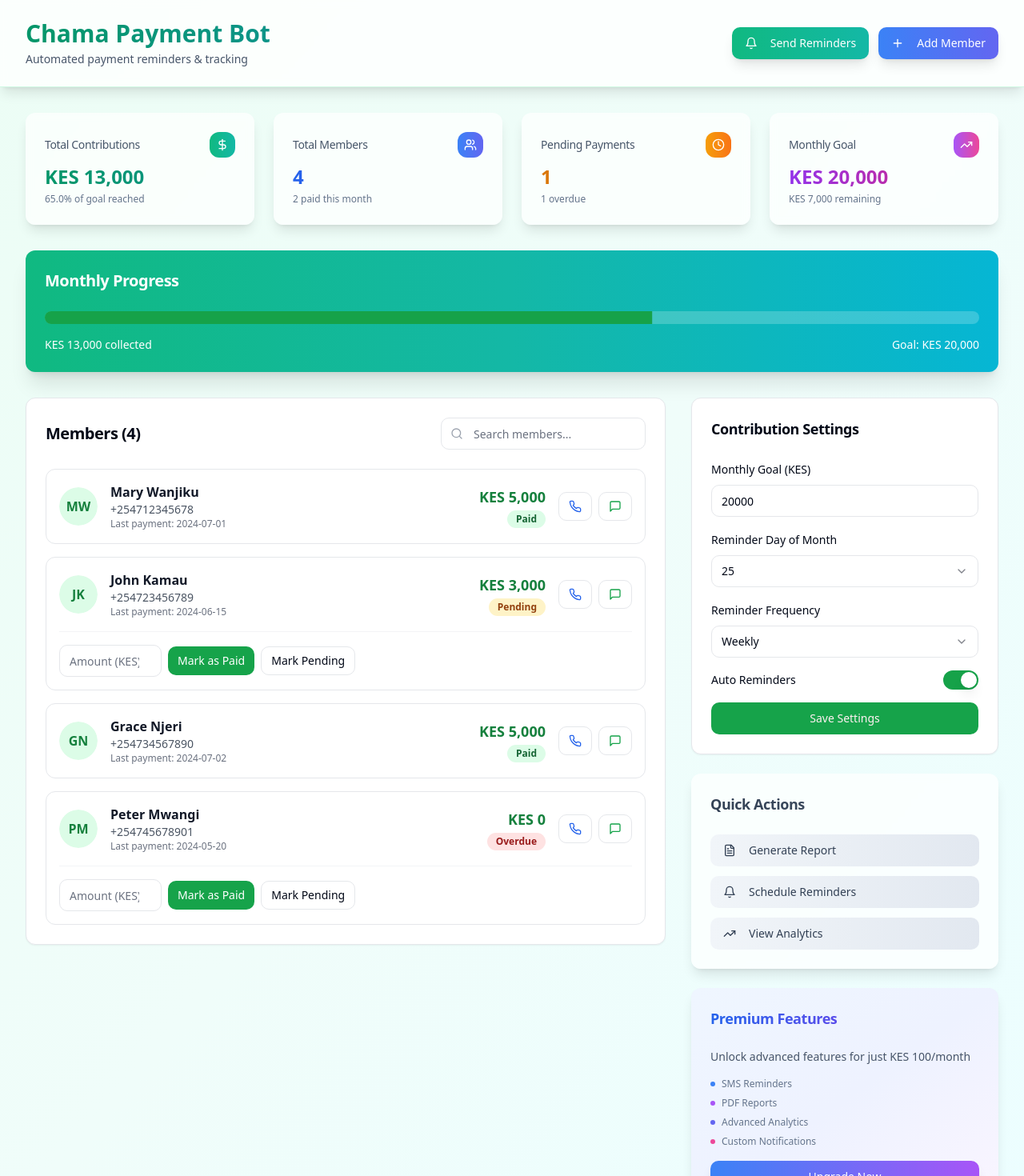
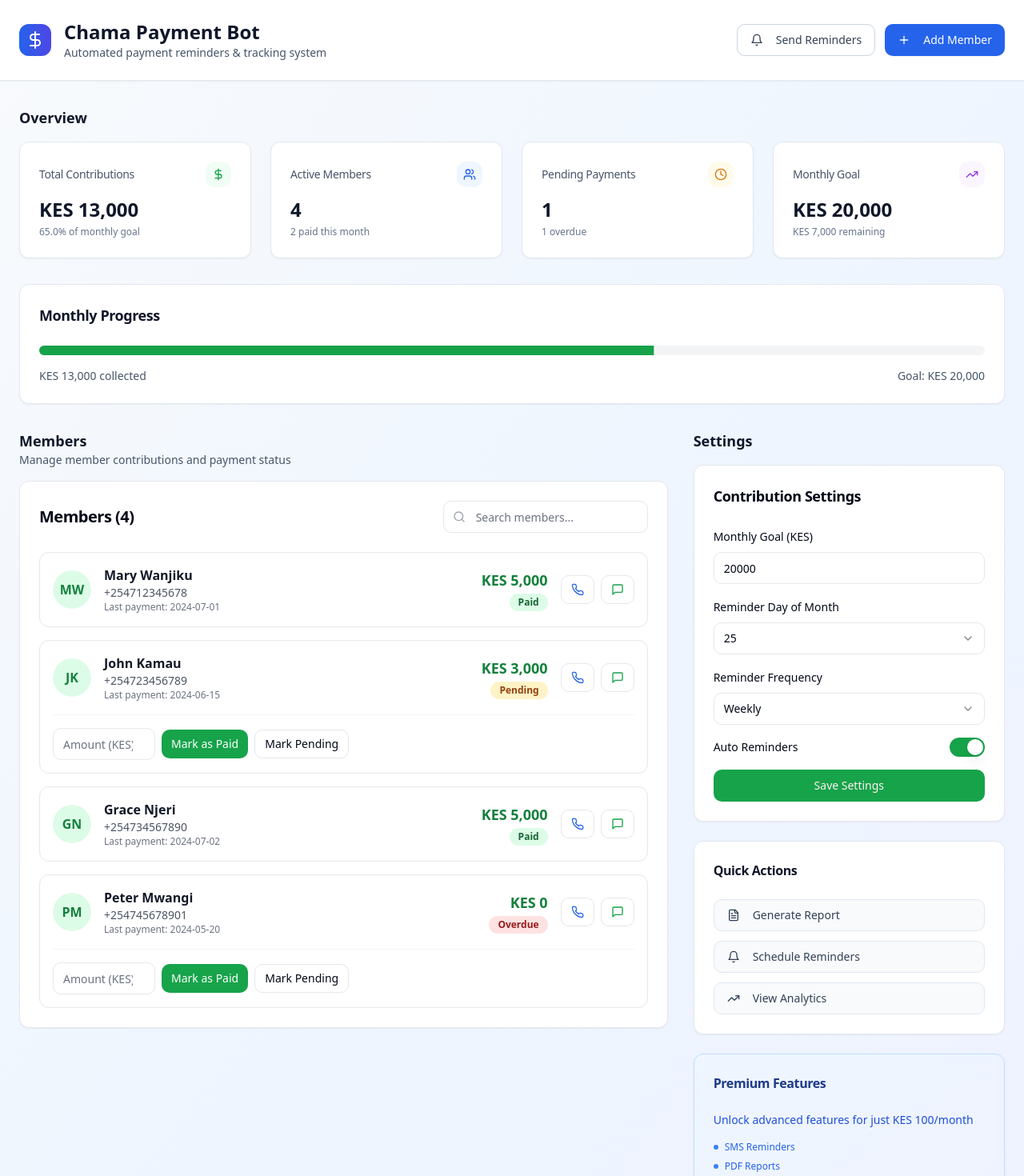
Before and after one commit to cmotau-bit/chama-pay-pal, a React (Vite) app: page / in a window 1280 px wide. Shown: the top 1470 px of the page at 80% size. Built offline with nearby package versions, Linux system fonts and the light colour scheme.

Commit message:
Refactor: Improve app layout
Improve the overall layout of the application to make it look more professional.

```diff
--- a/src/pages/Index.tsx
+++ b/src/pages/Index.tsx
@@ -52,28 +52,34 @@ const Index = () => {
   };
 
   return (
-    <div className="min-h-screen bg-gradient-to-br from-emerald-50 via-teal-50 to-cyan-50">
-      {/* Header */}
-      <div className="bg-white/80 backdrop-blur-sm shadow-lg border-b border-emerald-100">
-        <div className="max-w-7xl mx-auto px-4 sm:px-6 lg:px-8 py-6">
+    <div className="min-h-screen bg-gradient-to-br from-slate-50 via-blue-50 to-indigo-50">
+      {/* Professional Header */}
+      <header className="bg-white border-b border-slate-200 shadow-sm">
+        <div className="max-w-7xl mx-auto px-6 py-6">
           <div className="flex items-center justify-between">
+            <div className="flex items-center space-x-4">
+              <div className="w-10 h-10 bg-gradient-to-r from-blue-600 to-indigo-600 rounded-lg flex items-center justify-center">
+                <DollarSign className="w-6 h-6 text-white" />
+              </div>
               <div>
-              <h1 className="text-3xl font-bold bg-gradient-to-r from-emerald-600 to-teal-600 bg-clip-text text-transparent">
+                <h1 className="text-2xl font-bold text-slate-900">
                   Chama Payment Bot
                 </h1>
-              <p className="text-sm text-slate-600 mt-1">Automated payment reminders & tracking</p>
+                <p className="text-sm text-slate-600">Automated payment reminders & tracking system</p>
+              </div>
             </div>
             <div className="flex items-center space-x-3">
               <Button
                 onClick={handleSendReminders}
-                className="bg-gradient-to-r from-emerald-500 to-teal-500 hover:from-emerald-600 hover:to-teal-600 text-white shadow-lg"
+                variant="outline"
+                className="border-slate-300 text-slate-700 hover:bg-slate-50"
               >
                 <Bell className="w-4 h-4 mr-2" />
                 Send Reminders
               </Button>
               <Button
                 onClick={() => setIsAddMemberOpen(true)}
-                className="bg-gradient-to-r from-blue-500 to-indigo-500 hover:from-blue-600 hover:to-indigo-600 text-white shadow-lg"
+                className="bg-blue-600 hover:bg-blue-700 text-white shadow-sm"
               >
                 <Plus className="w-4 h-4 mr-2" />
                 Add Member
@@ -81,37 +87,39 @@ const Index = () => {
             </div>
           </div>
         </div>
-      </div>
+      </header>
 
-      <div className="max-w-7xl mx-auto px-4 sm:px-6 lg:px-8 py-8">
-        {/* Stats Cards */}
-        <div className="grid grid-cols-1 md:grid-cols-2 lg:grid-cols-4 gap-6 mb-8">
-          <Card className="bg-white/70 backdrop-blur-sm hover:shadow-xl transition-all duration-300 border-0 shadow-lg">
-            <CardHeader className="flex flex-row items-center justify-between space-y-0 pb-2">
+      <main className="max-w-7xl mx-auto px-6 py-8">
+        {/* Key Metrics */}
+        <div className="mb-8">
+          <h2 className="text-lg font-semibold text-slate-900 mb-4">Overview</h2>
+          <div className="grid grid-cols-1 md:grid-cols-2 lg:grid-cols-4 gap-6">
+            <Card className="bg-white shadow-sm border-slate-200 hover:shadow-md transition-shadow">
+              <CardHeader className="flex flex-row items-center justify-between space-y-0 pb-3">
                 <CardTitle className="text-sm font-medium text-slate-600">Total Contributions</CardTitle>
-              <div className="p-2 bg-gradient-to-r from-emerald-500 to-teal-500 rounded-lg">
-                <DollarSign className="h-4 w-4 text-white" />
+                <div className="p-2 bg-green-50 rounded-lg">
+                  <DollarSign className="h-4 w-4 text-green-600" />
                 </div>
               </CardHeader>
               <CardContent>
-              <div className="text-2xl font-bold bg-gradient-to-r from-emerald-600 to-teal-600 bg-clip-text text-transparent">
+                <div className="text-2xl font-bold text-slate-900">
                   KES {totalContributions.toLocaleString()}
                 </div>
                 <p className="text-xs text-slate-500 mt-1">
-                {progressPercentage.toFixed(1)}% of goal reached
+                  {progressPercentage.toFixed(1)}% of monthly goal
                 </p>
               </CardContent>
             </Card>
 
-          <Card className="bg-white/70 backdrop-blur-sm hover:shadow-xl transition-all duration-300 border-0 shadow-lg">
-            <CardHeader className="flex flex-row items-center justify-between space-y-0 pb-2">
-              <CardTitle className="text-sm font-medium text-slate-600">Total Members</CardTitle>
-              <div className="p-2 bg-gradient-to-r from-blue-500 to-indigo-500 rounded-lg">
-                <Users className="h-4 w-4 text-white" />
+            <Card className="bg-white shadow-sm border-slate-200 hover:shadow-md transition-shadow">
+              <CardHeader className="flex flex-row items-center justify-between space-y-0 pb-3">
+                <CardTitle className="text-sm font-medium text-slate-600">Active Members</CardTitle>
+                <div className="p-2 bg-blue-50 rounded-lg">
+                  <Users className="h-4 w-4 text-blue-600" />
                 </div>
               </CardHeader>
               <CardContent>
-              <div className="text-2xl font-bold bg-gradient-to-r from-blue-600 to-indigo-600 bg-clip-text text-transparent">
+                <div className="text-2xl font-bold text-slate-900">
                   {members.length}
                 </div>
                 <p className="text-xs text-slate-500 mt-1">
@@ -120,15 +128,15 @@ const Index = () => {
               </CardContent>
             </Card>
 
-          <Card className="bg-white/70 backdrop-blur-sm hover:shadow-xl transition-all duration-300 border-0 shadow-lg">
-            <CardHeader className="flex flex-row items-center justify-between space-y-0 pb-2">
+            <Card className="bg-white shadow-sm border-slate-200 hover:shadow-md transition-shadow">
+              <CardHeader className="flex flex-row items-center justify-between space-y-0 pb-3">
                 <CardTitle className="text-sm font-medium text-slate-600">Pending Payments</CardTitle>
-              <div className="p-2 bg-gradient-to-r from-amber-500 to-orange-500 rounded-lg">
-                <Clock className="h-4 w-4 text-white" />
+                <div className="p-2 bg-amber-50 rounded-lg">
+                  <Clock className="h-4 w-4 text-amber-600" />
                 </div>
               </CardHeader>
               <CardContent>
-              <div className="text-2xl font-bold bg-gradient-to-r from-amber-600 to-orange-600 bg-clip-text text-transparent">
+                <div className="text-2xl font-bold text-slate-900">
                   {pendingMembers}
                 </div>
                 <p className="text-xs text-slate-500 mt-1">
@@ -137,15 +145,15 @@ const Index = () => {
               </CardContent>
             </Card>
 
-          <Card className="bg-white/70 backdrop-blur-sm hover:shadow-xl transition-all duration-300 border-0 shadow-lg">
-            <CardHeader className="flex flex-row items-center justify-between space-y-0 pb-2">
+            <Card className="bg-white shadow-sm border-slate-200 hover:shadow-md transition-shadow">
+              <CardHeader className="flex flex-row items-center justify-between space-y-0 pb-3">
                 <CardTitle className="text-sm font-medium text-slate-600">Monthly Goal</CardTitle>
-              <div className="p-2 bg-gradient-to-r from-purple-500 to-pink-500 rounded-lg">
-                <TrendingUp className="h-4 w-4 text-white" />
+                <div className="p-2 bg-purple-50 rounded-lg">
+                  <TrendingUp className="h-4 w-4 text-purple-600" />
                 </div>
               </CardHeader>
               <CardContent>
-              <div className="text-2xl font-bold bg-gradient-to-r from-purple-600 to-pink-600 bg-clip-text text-transparent">
+                <div className="text-2xl font-bold text-slate-900">
                   KES {contributionGoal.toLocaleString()}
                 </div>
                 <p className="text-xs text-slate-500 mt-1">
@@ -154,94 +162,105 @@ const Index = () => {
               </CardContent>
             </Card>
           </div>
+        </div>
 
-        {/* Progress Bar */}
-        <Card className="mb-8 bg-gradient-to-r from-emerald-500 via-teal-500 to-cyan-500 text-white shadow-xl border-0">
+        {/* Progress Section */}
+        <div className="mb-8">
+          <Card className="bg-white shadow-sm border-slate-200">
             <CardHeader>
-            <CardTitle className="text-white text-xl">Monthly Progress</CardTitle>
+              <CardTitle className="text-slate-900 text-lg font-semibold">Monthly Progress</CardTitle>
             </CardHeader>
             <CardContent>
               <div className="space-y-4">
-              <Progress value={progressPercentage} className="h-4 bg-white/20" />
-              <div className="flex justify-between text-sm font-medium">
-                <span>KES {totalContributions.toLocaleString()} collected</span>
-                <span>Goal: KES {contributionGoal.toLocaleString()}</span>
+                <Progress value={progressPercentage} className="h-3" />
+                <div className="flex justify-between text-sm">
+                  <span className="text-slate-600">KES {totalContributions.toLocaleString()} collected</span>
+                  <span className="text-slate-600">Goal: KES {contributionGoal.toLocaleString()}</span>
                 </div>
               </div>
             </CardContent>
           </Card>
+        </div>
 
-        {/* Main Content Grid */}
+        {/* Main Content */}
         <div className="grid grid-cols-1 lg:grid-cols-3 gap-8">
-          {/* Members List */}
+          {/* Members Section */}
           <div className="lg:col-span-2">
+            <div className="mb-4">
+              <h2 className="text-lg font-semibold text-slate-900">Members</h2>
+              <p className="text-sm text-slate-600">Manage member contributions and payment status</p>
+            </div>
             <MemberList members={members} setMembers={setMembers} />
           </div>
 
           {/* Sidebar */}
           <div className="space-y-6">
+            {/* Settings */}
+            <div>
+              <h3 className="text-lg font-semibold text-slate-900 mb-4">Settings</h3>
               <ContributionSettings />
+            </div>
 
             {/* Quick Actions */}
-            <Card className="bg-white/70 backdrop-blur-sm shadow-lg border-0">
+            <Card className="bg-white shadow-sm border-slate-200">
               <CardHeader>
-                <CardTitle className="text-lg bg-gradient-to-r from-slate-700 to-slate-600 bg-clip-text text-transparent">
+                <CardTitle className="text-slate-900 text-base font-semibold">
                   Quick Actions
                 </CardTitle>
               </CardHeader>
               <CardContent className="space-y-3">
-                <Button className="w-full justify-start bg-gradient-to-r from-slate-100 to-slate-200 hover:from-slate-200 hover:to-slate-300 text-slate-700 border-0" variant="outline">
+                <Button className="w-full justify-start bg-slate-50 hover:bg-slate-100 text-slate-700 border border-slate-200" variant="outline">
                   <FileText className="w-4 h-4 mr-2" />
                   Generate Report
                 </Button>
-                <Button className="w-full justify-start bg-gradient-to-r from-slate-100 to-slate-200 hover:from-slate-200 hover:to-slate-300 text-slate-700 border-0" variant="outline">
+                <Button className="w-full justify-start bg-slate-50 hover:bg-slate-100 text-slate-700 border border-slate-200" variant="outline">
                   <Bell className="w-4 h-4 mr-2" />
                   Schedule Reminders
                 </Button>
-                <Button className="w-full justify-start bg-gradient-to-r from-slate-100 to-slate-200 hover:from-slate-200 hover:to-slate-300 text-slate-700 border-0" variant="outline">
+                <Button className="w-full justify-start bg-slate-50 hover:bg-slate-100 text-slate-700 border border-slate-200" variant="outline">
                   <TrendingUp className="w-4 h-4 mr-2" />
                   View Analytics
                 </Button>
               </CardContent>
             </Card>
 
-            {/* Subscription Card */}
-            <Card className="bg-gradient-to-br from-blue-50 via-indigo-50 to-purple-50 border-0 shadow-lg">
+            {/* Upgrade Card */}
+            <Card className="bg-gradient-to-br from-blue-50 to-indigo-50 border-blue-200 shadow-sm">
               <CardHeader>
-                <CardTitle className="text-lg bg-gradient-to-r from-blue-600 to-purple-600 bg-clip-text text-transparent">
+                <CardTitle className="text-blue-900 text-base font-semibold">
                   Premium Features
                 </CardTitle>
               </CardHeader>
               <CardContent>
-                <p className="text-sm text-slate-600 mb-4">
+                <p className="text-sm text-blue-700 mb-4">
                   Unlock advanced features for just KES 100/month
                 </p>
-                <ul className="text-xs text-slate-500 space-y-2 mb-4">
+                <ul className="text-xs text-blue-600 space-y-2 mb-4">
                   <li className="flex items-center">
                     <div className="w-1.5 h-1.5 bg-blue-500 rounded-full mr-2"></div>
                     SMS Reminders
                   </li>
                   <li className="flex items-center">
-                    <div className="w-1.5 h-1.5 bg-purple-500 rounded-full mr-2"></div>
+                    <div className="w-1.5 h-1.5 bg-blue-500 rounded-full mr-2"></div>
                     PDF Reports
                   </li>
                   <li className="flex items-center">
-                    <div className="w-1.5 h-1.5 bg-indigo-500 rounded-full mr-2"></div>
+                    <div className="w-1.5 h-1.5 bg-blue-500 rounded-full mr-2"></div>
                     Advanced Analytics
                   </li>
                   <li className="flex items-center">
-                    <div className="w-1.5 h-1.5 bg-pink-500 rounded-full mr-2"></div>
+                    <div className="w-1.5 h-1.5 bg-blue-500 rounded-full mr-2"></div>
                     Custom Notifications
                   </li>
                 </ul>
-                <Button className="w-full bg-gradient-to-r from-blue-500 to-purple-500 hover:from-blue-600 hover:to-purple-600 text-white shadow-lg border-0">
+                <Button className="w-full bg-blue-600 hover:bg-blue-700 text-white shadow-sm">
                   Upgrade Now
                 </Button>
               </CardContent>
             </Card>
           </div>
         </div>
-      </div>
+      </main>
 
       <AddMemberDialog
         isOpen={isAddMemberOpen}
```
Lines whose indentation alone changed are shown as unchanged.
